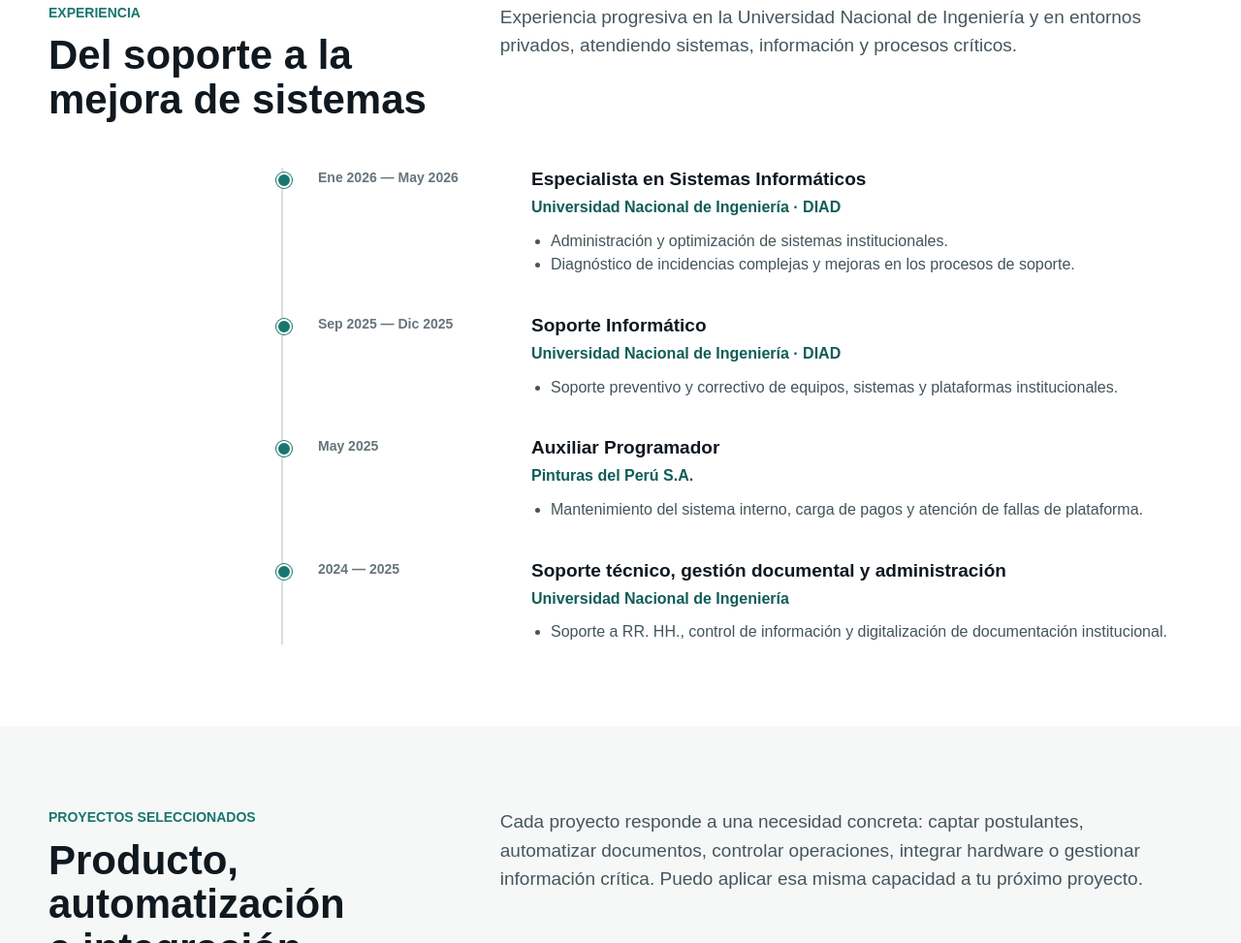
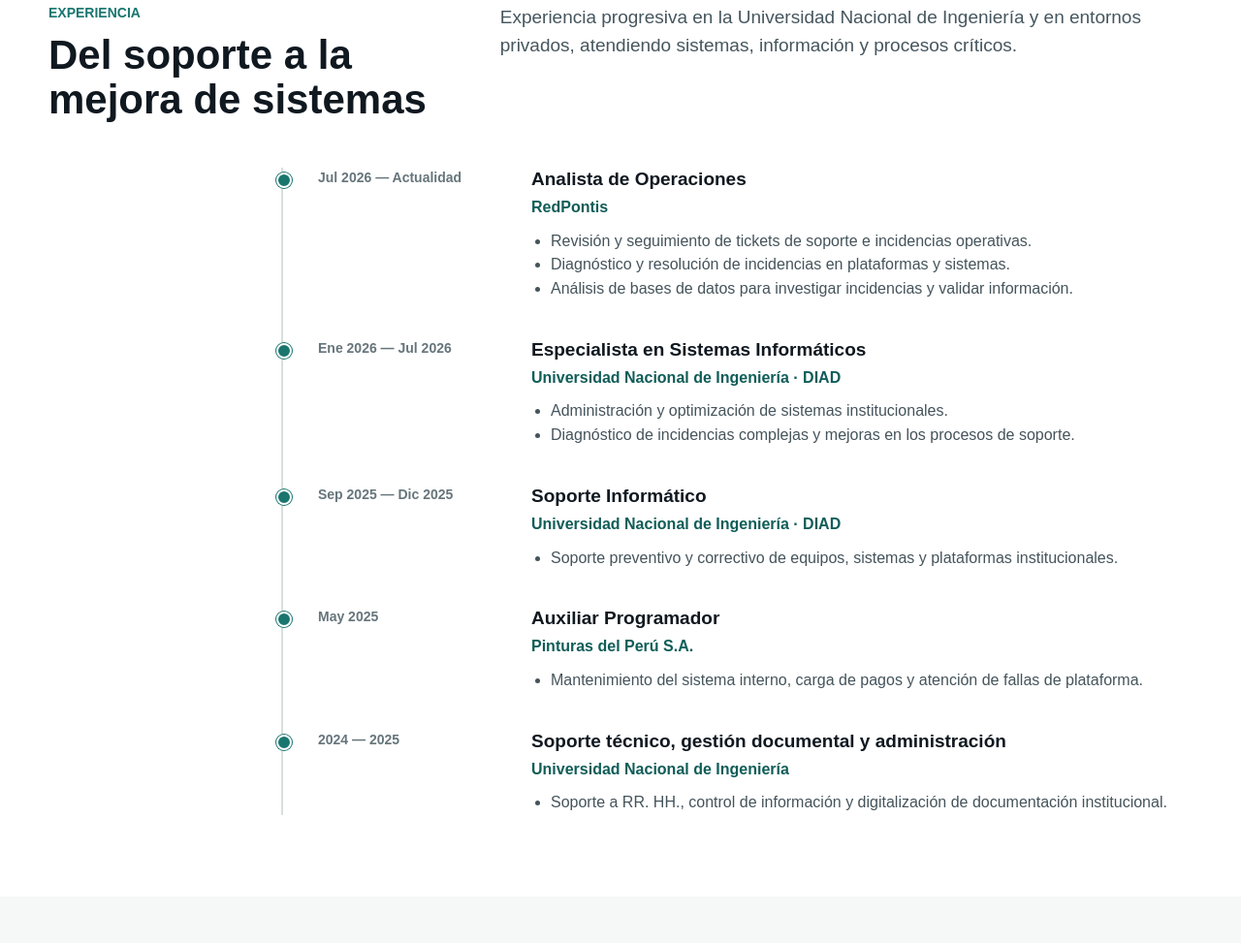
Before and after one commit to PowerST2/portafolio, a plain HTML site: page index.html in a window 1280 px wide. Shown: the part 2759-3732 px from the top of the page at 97% size. Drawn offline with Linux system fonts and the light colour scheme.

Commit message:
Actualiza CV y agrega experiencia en RedPontis

```diff
--- a/index.html
+++ b/index.html
@@ -1349,7 +1349,19 @@
 
         <div class="timeline">
           <article class="timeline-entry">
-            <p class="timeline-date">Ene 2026 — May 2026</p>
+            <p class="timeline-date">Jul 2026 — Actualidad</p>
+            <div>
+              <h3>Analista de Operaciones</h3>
+              <p class="timeline-company">RedPontis</p>
+              <ul>
+                <li>Revisión y seguimiento de tickets de soporte e incidencias operativas.</li>
+                <li>Diagnóstico y resolución de incidencias en plataformas y sistemas.</li>
+                <li>Análisis de bases de datos para investigar incidencias y validar información.</li>
+              </ul>
+            </div>
+          </article>
+          <article class="timeline-entry">
+            <p class="timeline-date">Ene 2026 — Jul 2026</p>
             <div>
               <h3>Especialista en Sistemas Informáticos</h3>
               <p class="timeline-company">Universidad Nacional de Ingeniería · DIAD</p>
```
Also changed, not shown: 1 other file.
